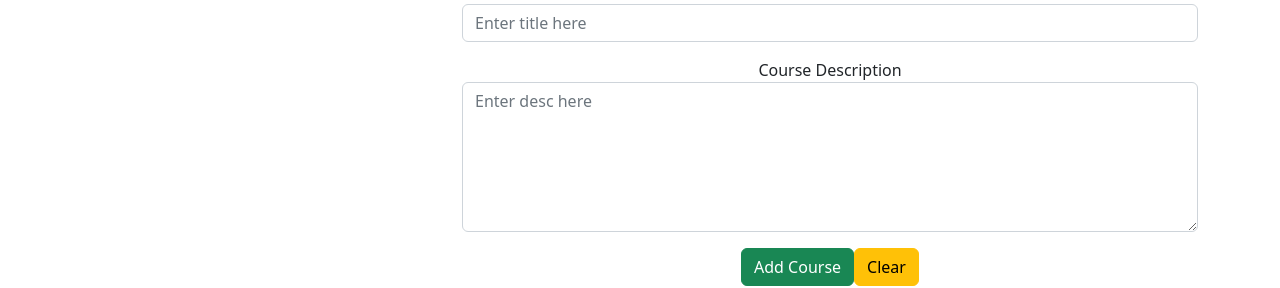
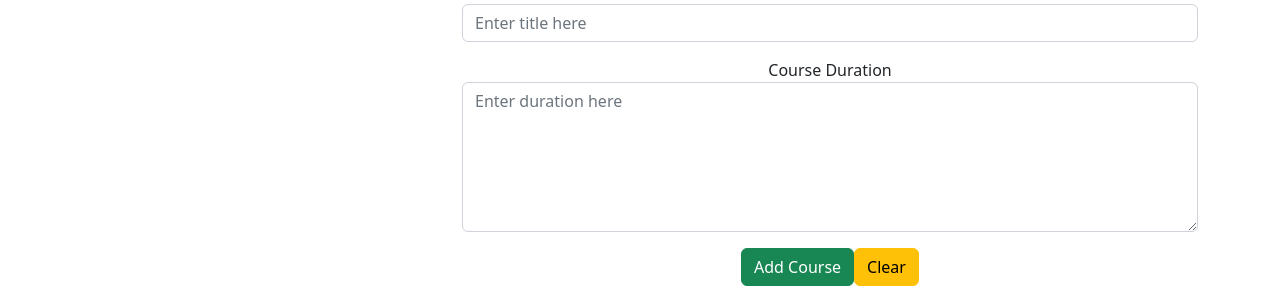
Before and after one commit to Madhur-Jatiya/Course-App-React, a React (Create React App) app in the folder front end/: page /add-course in a window 1280 px wide. Shown: the part 364-652 px from the top of the page. Built offline with nearby package versions, Linux system fonts and the light colour scheme.

Commit message:
add courses on database

```diff
--- a/front end/src/App.js
+++ b/front end/src/App.js
@@ -1,17 +1,16 @@
-import './App.css';
+import React from 'react';
+import { BrowserRouter as Router, Route, Routes } from 'react-router-dom';
+import { Container, Row, Col } from 'react-bootstrap';
 import Header from './MyComponents/Header';
 import Home from './MyComponents/Home';
-import Allcourse from './MyComponents/Allcourses';
+import AllCourses from './MyComponents/Allcourses';
 import AddCourse from './MyComponents/AddCourse';
-import { Container, Row, Col } from 'react-bootstrap';
 import Menus from './MyComponents/Menus';
-import { BrowserRouter as Router, Route, Routes } from 'react-router-dom';
 
 function App() {
   return (
-    <div className='text-center'>
+    <div className="text-center">
       <Router>
-
         <Container>
           <Header />
           <Row>
@@ -20,14 +19,13 @@ function App() {
             </Col>
             <Col md={8}>
               <Routes>
-                <Route path="/" Component={Home} exact />
-                <Route path="/add-course" Component={AddCourse} exact />
-                <Route path="/view-courses" Component={Allcourse} exact />
+                <Route path="/" element={<Home />} exact />
+                <Route path="/add-course" element={<AddCourse />} exact />
+                <Route path="/view-courses" element={<AllCourses />} exact />
               </Routes>
             </Col>
           </Row>
         </Container>
-
       </Router>
     </div>
   );
--- a/front end/src/MyComponents/AddCourse.js
+++ b/front end/src/MyComponents/AddCourse.js
@@ -1,33 +1,72 @@
-import React, { Fragment, useEffect } from "react";
+import axios from "axios";
+import { base_url } from "../api/bootapi";
+import React, { Fragment, useEffect, useState } from "react";
 import { Form, FormControl, FormGroup, FormLabel, Button, Container } from "react-bootstrap";
 
 const AddCourse = () => {
 
     useEffect(() => {
         document.title = "Add Courses || Madhurmoms";
-    },[])
+    }, [])
+
+    const [course, setCourses] = useState({});
+
+    //form handler function
+    const handleForm = (e) => {
+        console.log(course);
+        postDataToServer(course);
+        e.preventDefault();
+    }
+
+    //creating function to post data on server
+    const postDataToServer = (data) => {
+        axios.post(`${base_url}/courses`, data).then(
+            (response) => {
+                console.log(response);
+                console.log("success");
+            },
+            (error) => {
+                console.log(error);
+                console.log("error");
+            }
+        )
+    }
 
     return (
         <Fragment>
             <h1 className='my-3'>Add Course</h1>
-            <Form className='my-5'>
+            <Form className='my-5' onSubmit={handleForm}>
                 <FormGroup className='my-3'>
                     <FormLabel htmlFor="userId">Course ID</FormLabel>
-                    <FormControl type="text" placeholder="Enter here" name="userId" id="userId" />
+                    <FormControl type="text" placeholder="Enter here" name="userId" id="userId" onChange={(e) => {
+                        setCourses({ ...course, id: e.target.value });
+                    }} />
                 </FormGroup>
 
                 <FormGroup className='my-3'>
                     <label htmlFor="title">Course Title</label>
-                    <FormControl type="text" placeholder="Enter title here" name="title" id="title" />
+                    <FormControl type="text" placeholder="Enter title here" name="title" id="title" onChange={(e) => {
+                        setCourses({ ...course, title: e.target.value });
+                    }} />
                 </FormGroup>
 
                 <FormGroup className='my-3'>
-                    <label htmlFor="desc">Course Description</label>
-                    <FormControl as='textarea' placeholder="Enter desc here" name="desc" id="desc" style={{ height: 150 }} />
+                    <label htmlFor="duration">Course Duration</label>
+                    <FormControl
+                        as='textarea'
+                        placeholder="Enter duration here"
+                        name="duration"
+                        id="duration"
+                        style={{ height: 150 }}
+                        onChange={(e) => {
+                            setCourses({ ...course, duration: e.target.value });
+                        }}
+                    />
                 </FormGroup>
 
+
                 <Container>
-                    <Button variant="success">Add Course</Button>
+                    <Button type="submit" variant="success">Add Course</Button>
                     <Button variant="warning ml-3">Clear</Button>
                 </Container>
             </Form>
--- a/front end/src/MyComponents/Allcourses.js
+++ b/front end/src/MyComponents/Allcourses.js
@@ -9,6 +9,7 @@ const AllCourses = () => {
 
   useEffect(() => {
     document.title = "All Courses || Madhurmoms";
+    getAllCoursesFromServer();
   }, []);
 
   const getAllCoursesFromServer = () => {
@@ -25,11 +26,6 @@ const AllCourses = () => {
       });
   };
 
-  //calling loading course funtion
-  useEffect(() => {
-    getAllCoursesFromServer();
-  },[]);
-
   return (
     <div>
       <h1>All Courses</h1>
```
